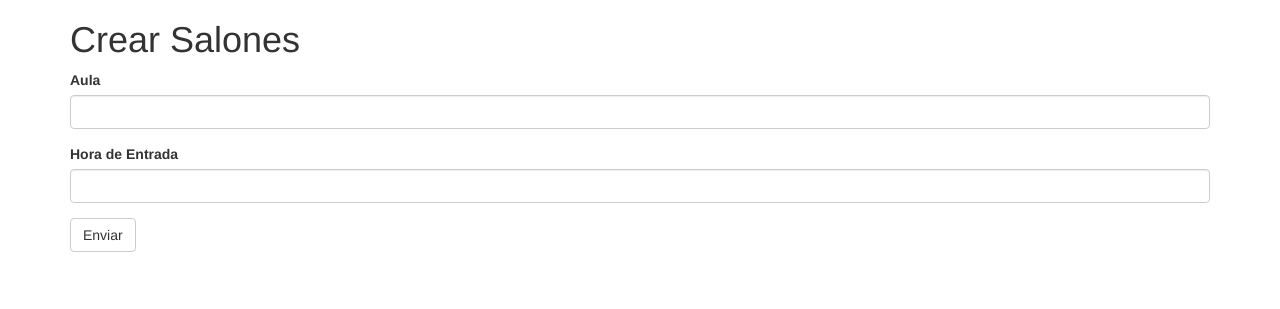
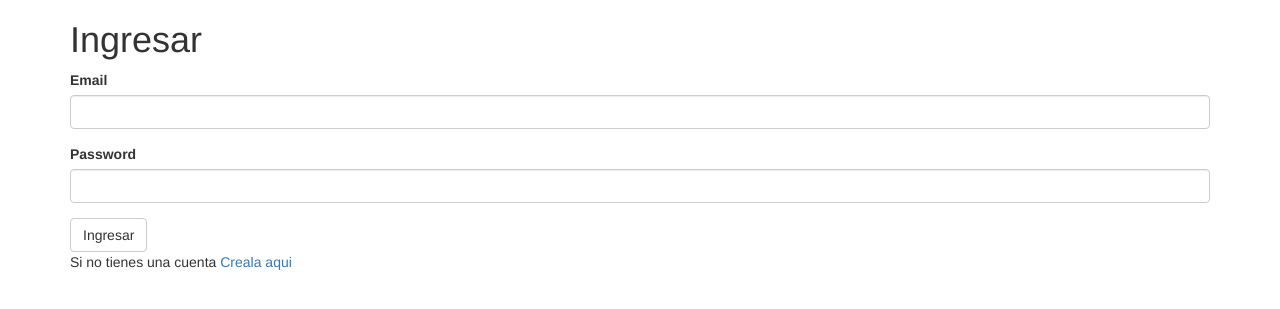
Before and after one commit to linder3hs/intro-flask-silabuz, a Flask app: page / in a window 1280 px wide. Shown: the top 309 px of the page. Run offline with Flask 2, Linux system fonts and the light colour scheme; some libraries are stand-ins or nearby versions.

Commit message:
feat: add login

```diff
--- a/app/forms.py
+++ b/app/forms.py
@@ -1,6 +1,21 @@
 from flask_wtf import FlaskForm
-from wtforms.fields import StringField, EmailField, SubmitField
+from wtforms.fields import StringField, EmailField, SubmitField, PasswordField
 from wtforms.validators import DataRequired
+
+
+class LoginForm(FlaskForm):
+    email = EmailField("Email", validators=[DataRequired()])
+    password = PasswordField("Password", validators=[DataRequired()])
+    submit = SubmitField("Ingresar")
+
+
+class RegisterForm(FlaskForm):
+    nombre = StringField("Nombre", validators=[DataRequired()])
+    apellido = StringField("Apellido", validators=[DataRequired()])
+    correo = StringField("Correo", validators=[DataRequired()])
+    password = PasswordField("Password", validators=[DataRequired()])
+    sobre_mi = StringField("Sobre mi", validators=[DataRequired()])
+    submit = SubmitField("Crear cuenta")
 
 
 class SalonesForm(FlaskForm):
--- a/app/templates/base.html
+++ b/app/templates/base.html
@@ -2,6 +2,25 @@
 
 {% block body %}
   <div class="container">
+  {% for message in get_flashed_messages(category_filter=['success'])  %}
+      <div class="alert alert-success alert-dismissible">
+        <button class="close" data-dismiss="alert">&times;</button>
+        {{ message }}
+      </div>
+  {% endfor %}
+
+   {% for message in get_flashed_messages(category_filter=['error'])  %}
+      <div class="alert alert-danger alert-dismissible">
+        <button class="close" data-dismiss="alert">&times;</button>
+        {{ message }}
+      </div>
+  {% endfor %}
+
       {% block content %} {% endblock %}
   </div>
+
+  {% block scripts %}
+    {{ super() }}
+  {% endblock %}
+
 {% endblock %}
--- /dev/null
+++ b/app/templates/login.html
@@ -0,0 +1,13 @@
+{% extends "base.html" %}
+
+{% import 'bootstrap/wtf.html' as wtf %}
+
+{% block  content %}
+
+  <h1>Ingresar</h1>
+
+  {{ wtf.quick_form(login_form) }}
+
+  <p>Si no tienes una cuenta <a href="{{ url_for('register') }}">Creala aqui</a></p>
+
+{% endblock %}
--- a/main.py
+++ b/main.py
@@ -1,32 +1,95 @@
-from flask import render_template, flash, redirect, url_for
+from flask import render_template, flash, redirect, url_for, session
+from flask_bcrypt import Bcrypt
 from app import create_app
-from app.forms import SalonesForm
+from app.forms import SalonesForm, LoginForm, RegisterForm
 from app.db import db
 
 from app.models.salones import Salon
+from app.models.user import User
 
 app = create_app()
+bcrypt = Bcrypt(app)
 
 
 @app.route('/', methods=['GET', 'POST'])
 def index():
-    salones_form = SalonesForm()
+    if 'user_id' in session:
+        return redirect(url_for('blog'))
 
-    if salones_form.validate_on_submit():
-        salon = Salon(
-            salones_form.aula.data,
-            salones_form.hora_entrada.data
+    login_form = LoginForm()
+
+    if login_form.validate_on_submit():
+        # 1: Recuperar al usuario por correo
+        user = User.query.filter_by(correo=login_form.email.data).first()
+
+        if user is not None:
+            # 2: Encriptar el password que esta como texto para compararlo con el del base de datos
+            if bcrypt.check_password_hash(user.password, login_form.password.data):
+                flash('Datos correctos', 'success')
+
+                session['user_id'] = user.id
+
+                # 3: Rederigirlo hacia otra vista
+                return redirect(url_for('blog'))
+            else:
+                flash('Datos errones', 'error')
+
+    return render_template("login.html", login_form=login_form)
+
+
+@app.route('/register', methods=['GET', 'POST'])
+def register():
+    if 'user_id' in session:
+        return redirect(url_for('blog'))
+
+    register_form = RegisterForm()
+
+    if register_form.validate_on_submit():
+        user = User(
+            register_form.nombre.data,
+            register_form.apellido.data,
+            register_form.correo.data,
+            bcrypt.generate_password_hash(register_form.password.data),
+            register_form.sobre_mi.data
         )
 
-        db.session.add(salon)
+        db.session.add(user)
         db.session.commit()
+
+        flash("Ususaio creado correctamente", 'success')
 
         return redirect(url_for('index'))
 
-    return render_template(
-        "salones.html",
-        salones_form=salones_form
-    )
+    return render_template("register.html", register_form=register_form)
+
+
+@app.route('/blog')
+def blog():
+    if 'user_id' not in session:
+        return redirect(url_for('index'))
+
+    return render_template('blog.html')
+
+
+# @app.route('/', methods=['GET', 'POST'])
+# def index():
+#     salones_form = SalonesForm()
+
+#     if salones_form.validate_on_submit():
+#         salon = Salon(
+#             salones_form.aula.data,
+#             salones_form.hora_entrada.data
+#         )
+
+#         db.session.add(salon)
+#         db.session.commit()
+
+#         return redirect(url_for('index'))
+
+#     return render_template(
+#         "salones.html",
+#         salones_form=salones_form
+#     )
 
 
 @app.route('/salones')
--- a/requirements.txt
+++ b/requirements.txt
@@ -4,3 +4,4 @@ python-dotenv
 Flask-Bootstrap
 flask-sqlalchemy
 mysqlclient
+flask-bcrypt
```
Also changed, not shown: app/models/user.py (added, +19 -0 lines), app/templates/blog.html (added, +7 -0 lines), app/templates/register.html (added, +14 -0 lines).
